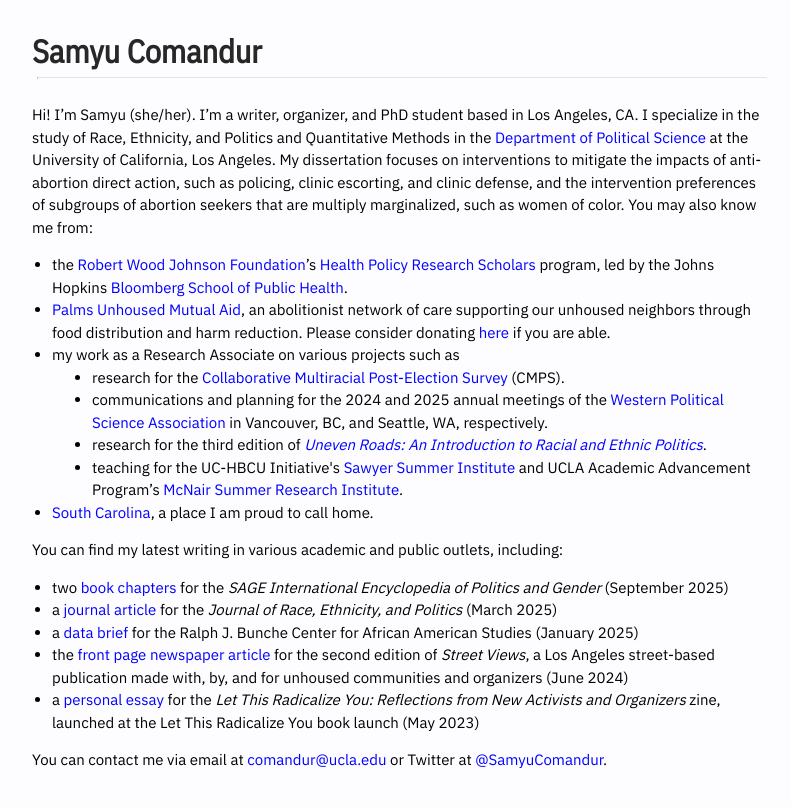
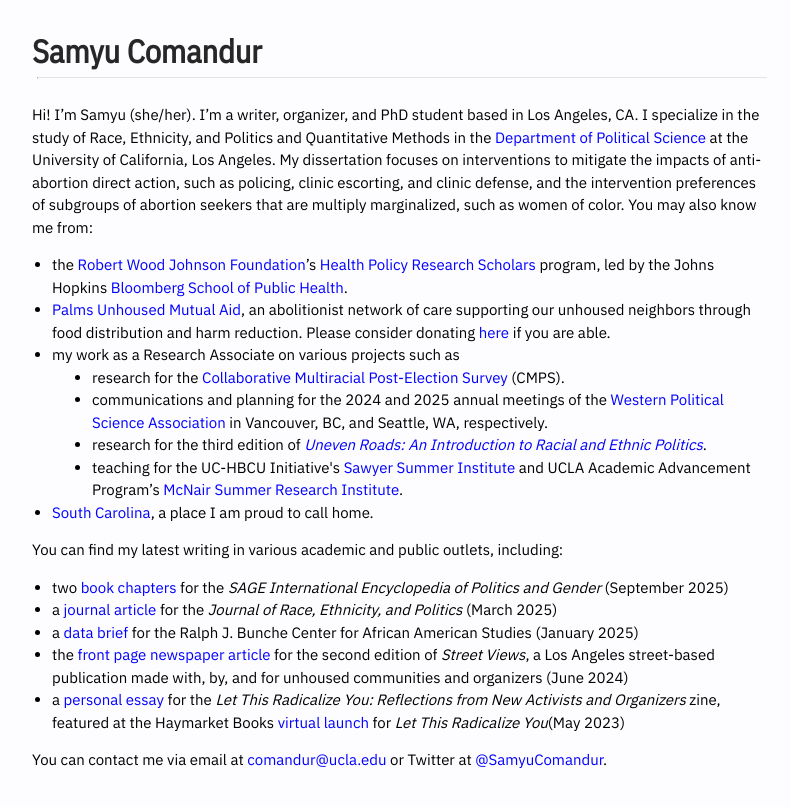
Before and after one commit to samyuc/samyuc.github.io, a Jekyll site: the page built from index.html, in a window 1280 px wide. Shown: the top 807 px of the page, without its empty margins (238-1029 px from the left). Built offline with Jekyll 4.4.1, drawn with Linux system fonts in a browser that asks for light colours.

Commit message:
Update index.html

```diff
--- a/index.html
+++ b/index.html
@@ -19,6 +19,6 @@
 <dt><li> a <a href=https://www.cambridge.org/core/journals/journal-of-race-ethnicity-and-politics/article/views-on-men-behaving-badly-male-public-opinion-and-the-2021-capitol-insurrection/1BCD3FECB9540D7ACF8E542AA7DFB451">journal article</a> for the <i>Journal of Race, Ethnicity, and Politics</i> (March 2025)</li>
 <dt><li> a <a href=https://bunchecenter.ucla.edu/wp-content/uploads/sites/112/2025/02/LA_Wildfire_Altadena_Black_Community_Report.pdf">data brief</a> for the Ralph J. Bunche Center for African American Studies (January 2025)</li>
 <dt><li> the <a href=https://streetviewsla.com/street-views-second-edition.pdf>front page newspaper article</a> for the second edition of <i>Street Views</i>, a Los Angeles street-based publication made with, by, and for unhoused communities and organizers (June 2024)</li>
-<dt><li> a <a href=https://issuu.com/projectnia/docs/ltry-essayszine_mc-v2>personal essay</a> for the <i>Let This Radicalize You: Reflections from New Activists and Organizers</i> zine, launched at the Let This Radicalize You book launch (May 2023)</li></dd></dt></dl></li></ul>
+<dt><li> a <a href=https://issuu.com/projectnia/docs/ltry-essayszine_mc-v2>personal essay</a> for the <i>Let This Radicalize You: Reflections from New Activists and Organizers</i> zine, featured at the Haymarket Books <a href="https://www.youtube.com/watch?v=kSTMC0QhZbg&themeRefresh=1">virtual launch</a> for <i>Let This Radicalize You</i>(May 2023)</li></dd></dt></dl></li></ul>
 
 You can contact me via email at <a href="mailto:comandur@ucla.edu">comandur@ucla.edu</a> or Twitter at <a href="https://twitter.com/samyucomandur">@SamyuComandur</a>.
```
